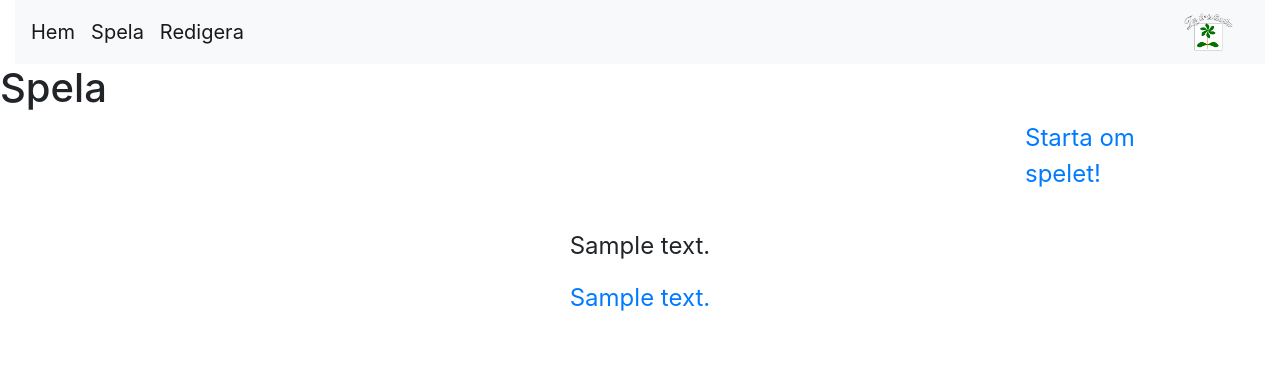
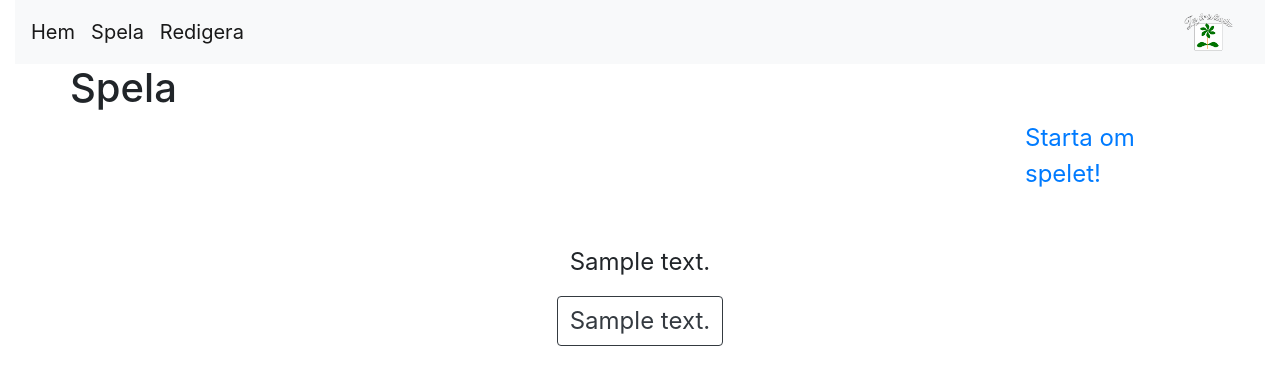
Before and after one commit to modopojken/soloadventure, a PHP site: page /play.php?page=1 in a window 1280 px wide. Shown: the top 385 px of the page. Run offline with PHP 8.4, Linux system fonts and the light colour scheme; tables that the repository leaves empty or names only in its code hold one stand-in row (values such as "Sample post"); data that the repository does not hold is empty; a stand-in replaces the project's code that opens the database connection.

Commit message:
Småfix igen

```diff
--- a/play.php
+++ b/play.php
@@ -24,7 +24,11 @@
 </main>
 <main class="contentplay">
 	<section>
-		<h1>Spela</h1>
+		<div class="container">
+			<div class="row">
+				<h1>Spela</h1>
+			</div>
+		</div>
 <!--
 		<p>Lorem ipsum dolor sit amet, consectetur adipisicing elit. Suscipit hic aliquid nostrum quibusdam veritatis? Eaque accusantium odit id deserunt, quae minima adipisci nesciunt illum ipsa ea placeat, earum laboriosam corrupti.</p>
 		<footer class="gotopagelinks">
@@ -82,7 +86,7 @@
 		echo "<div class='container-fluid'>
 					<div class='row'>
 						<div class='col-12 text-center'>
-							<p class='texten'><br>" . $row['text'] . "</p>
+							<p class='texten mt-3'><br>" . $row['text'] . "</p>
 					</div>
 				</div>
 			</div>";
@@ -103,7 +107,7 @@
 			echo "<div class='container-fluid'>
 					<div class='row text-center'>
 						<div class='col-sm-12 spela'>
-							<a class='texten' href=\"?page=" . $val['target'] . "\">". $val['text'] . "
+							<a class='texten btn mb-3 btn-outline-dark' href=\"?page=" . $val['target'] . "\">". $val['text'] . "
 							</a>
 						</div>
 					</div>
```
